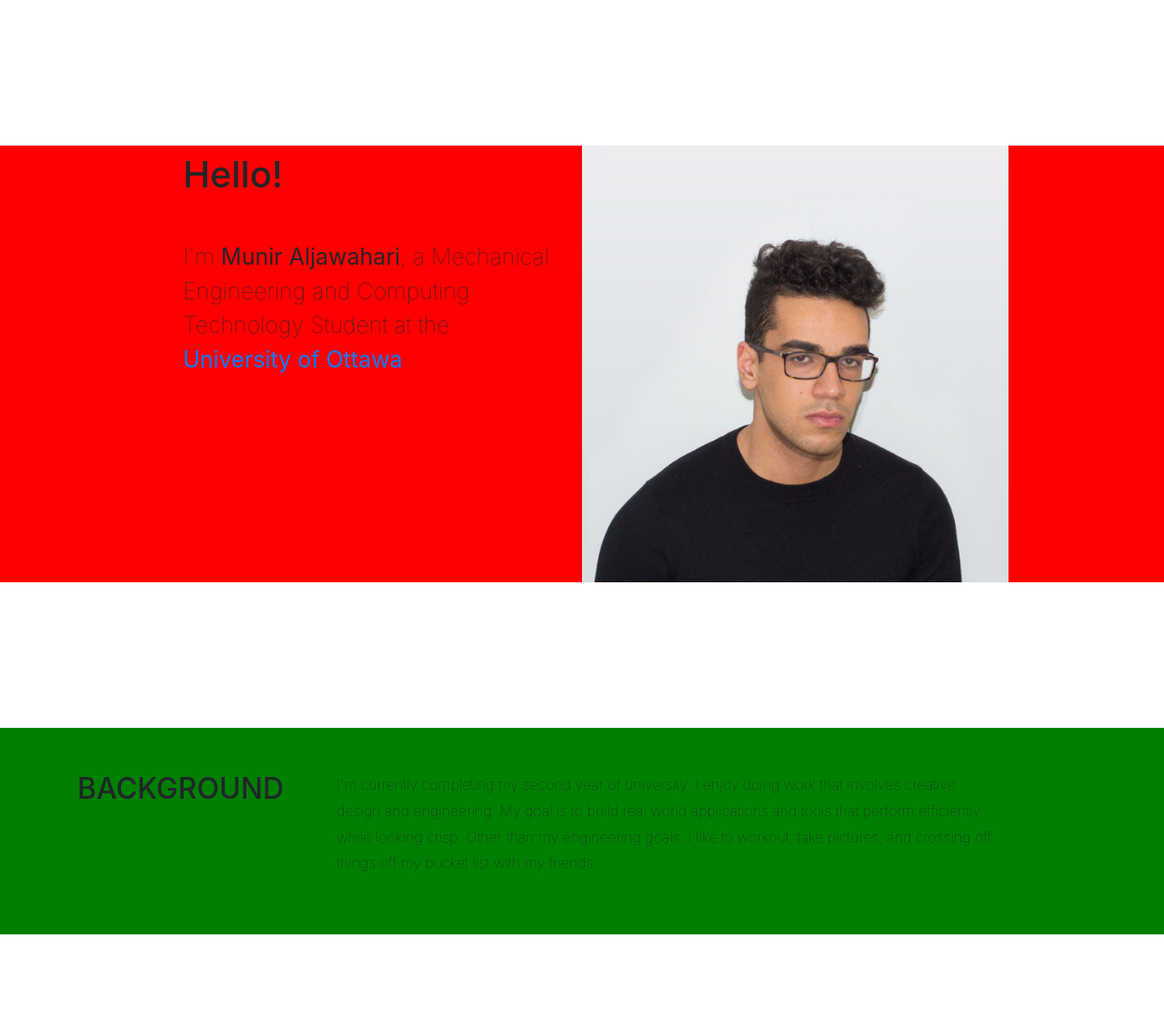
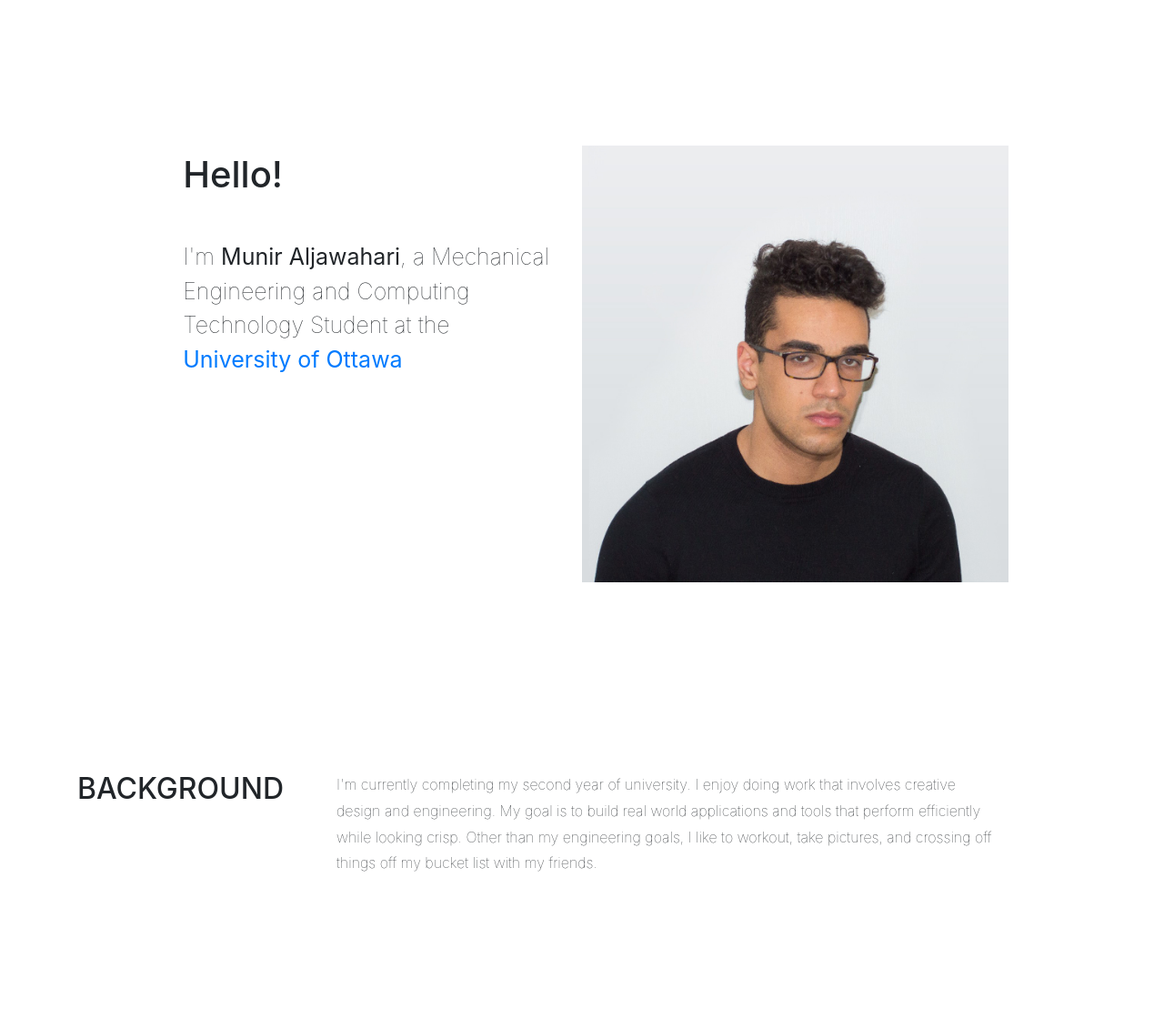
Before and after one commit to moon-ear/aMoonEar.github.io, a website with bundled scripts: page index.html in a window 1280 px wide. Shown: the top 1120 px of the page at 91% size. Built offline with nearby package versions, Linux system fonts and the light colour scheme; grey boxes are pictures that could not be loaded.

Commit message:
Removed color indicators

```diff
--- a/index.html
+++ b/index.html
@@ -90,7 +90,7 @@
     -->
 
     <!-- Header -->
-    <header class="container-fluid landingpage" style="background-color: red">
+    <header class="container-fluid landingpage">
 
       <div class="container col-sm-9">
         <div class="row" id="headerRow">
@@ -108,7 +108,7 @@
     </header>
 
     <!-- About -->
-    <section class="content-section py-5" style="background-color: green" id="about">
+    <section class="content-section py-5" id="about">
       <div class="container text-left">
         <div class="row">
           <div class="col-lg-2 title">
```
